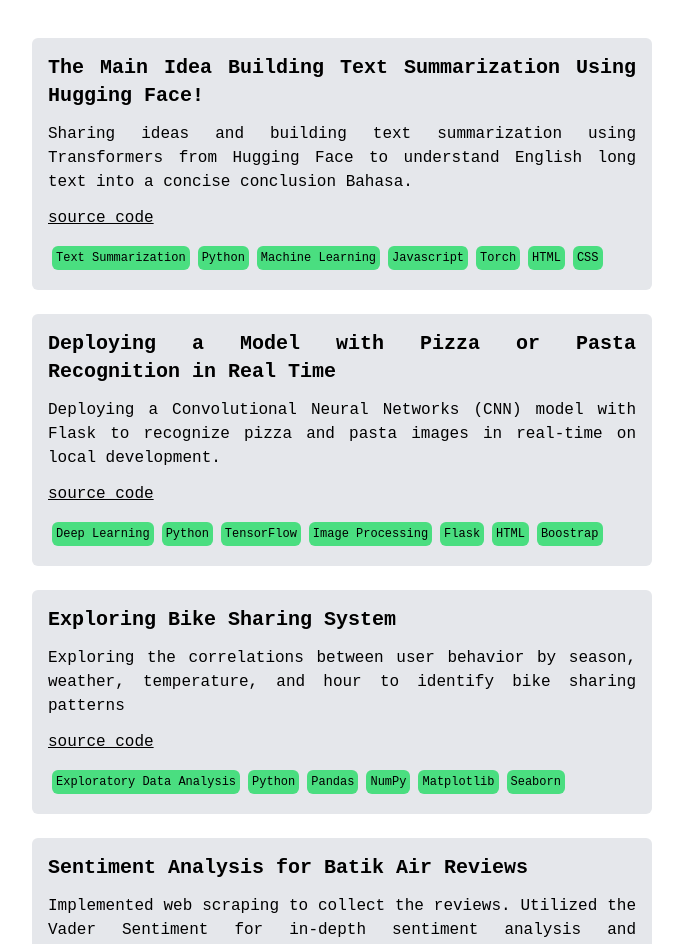
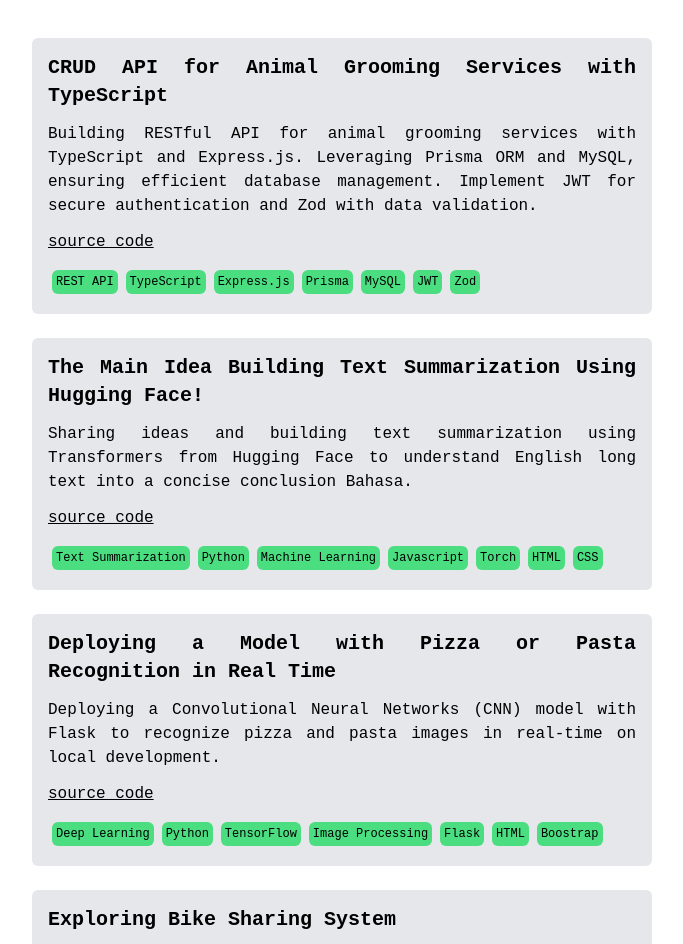
Before and after one commit to egrizq/web-v5, a Next.js app: page / in a window 1280 px wide. Shown: the part 500-1444 px from the top of the page, without its empty margins (298-981 px from the left). Built offline with nearby package versions, Linux system fonts and the light colour scheme.

Commit message:
add ts project + minor update

```diff
--- a/src/app/components/cards.tsx
+++ b/src/app/components/cards.tsx
@@ -25,6 +25,13 @@ const CreateCard: React.FC<{titleName: string, titleLink: string, mainText: stri
 const renderCard: React.FC<{show: boolean}> = ({show}) => {
     const data = [
         {
+            titleName: "Sentiment Analysis for Batik Air Reviews",
+            titleLink: "https://medium.com/@rizq.ramadhan17/sentiment-analysis-for-batik-air-reviews-b834d9b13391",
+            mainText: "Implemented web scraping to collect the reviews. Utilized the Vader Sentiment for in-depth sentiment analysis and visualization through Word Cloud",
+            linkCode: "https://github.com/egrizq/batik_air/blob/main/batik_air_reviews.ipynb",
+            tags: ["Python", "NLTK", "Beautiful Soup", "Vader Sentiment"]
+        },
+        {
             titleName: "Alphabet Recognition with CNN Model",
             titleLink: "https://medium.com/@rizq.ramadhan17/alphabet-recognition-with-cnns-model-34005fa5b89d",
             mainText: "Developed a Convolutional Neural Networks (CNN) model to recognize lowercase alphabets with 85% accuracy rate.",
@@ -37,7 +44,7 @@ const renderCard: React.FC<{show: boolean}> = ({show}) => {
             mainText: "Collection of my Power BI dashboards",
             linkCode: "https://medium.com/@rizq.ramadhan17/power-bi-dashboard-a-showcase-of-my-work-ebd1ba69859e ",
             tags: ["Power BI"]
-        }
+        },
     ]
 
     if(show) {
--- a/src/app/components/name.tsx
+++ b/src/app/components/name.tsx
@@ -1,7 +1,7 @@
 const Name: React.FC<{tag: string}> = ({tag}) => {
     return (
         <>
-            <div className="flex text-3xl text-bold">
+            <div className="flex text-3xl font-semibold">
                 {tag}
             </div>
         </>
--- a/src/app/page.tsx
+++ b/src/app/page.tsx
@@ -13,7 +13,7 @@ export default function Home() {
 
     const handleCopyEmail = () => {
         navigator.clipboard.writeText('rizq.ramadhan17@gmail.com');
-        alert("email has just copy!")
+        alert("The email has been copied.")
     }
 
     return (
@@ -65,13 +65,19 @@ export default function Home() {
 
             <div className="flex flex-col py-3">
                 <CreateCard
+                    titleName="CRUD API for Animal Grooming Services with TypeScript"
+                    titleLink="https://github.com/egrizq/animal-grooming/blob/master/README.md"
+                    mainText="Building RESTful API for animal grooming services with TypeScript and Express.js. Leveraging Prisma ORM and MySQL, ensuring efficient database management. Implement JWT for secure authentication and Zod with data validation."
+                    linkCode="https://github.com/egrizq/animal-grooming/tree/master/src"
+                    tags={["REST API", "TypeScript", "Express.js", "Prisma", "MySQL", "JWT", "Zod"]}
+                />
+                <CreateCard
                     titleName="The Main Idea Building Text Summarization Using Hugging Face!"
                     titleLink="https://medium.com/@rizq.ramadhan17/the-main-idea-building-text-summarization-using-hugging-face-fae34e7500f4"
                     mainText="Sharing ideas and building text summarization using Transformers from Hugging Face to understand English long text into a concise conclusion Bahasa."
                     linkCode="https://github.com/egrizq/text_summarization"
                     tags={["Text Summarization", "Python", "Machine Learning", "Javascript", "Torch", "HTML", "CSS"]}
                 />
-
                 <CreateCard
                     titleName="Deploying a Model with Pizza or Pasta Recognition in Real Time"
                     titleLink="https://medium.com/@rizq.ramadhan17/end-to-end-deploying-a-cnn-model-to-local-host-e509b85909f1"
@@ -79,21 +85,12 @@ export default function Home() {
                     linkCode="https://github.com/egrizq/pizza_or_pasta/tree/master"
                     tags={["Deep Learning", "Python", "TensorFlow", "Image Processing", "Flask", "HTML", "Boostrap"]}
                 />
-
                 <CreateCard
                     titleName="Exploring Bike Sharing System"
                     titleLink="https://medium.com/@rizq.ramadhan17/bike-sharing-analysis-cc8f1c987b1e"
                     mainText="Exploring the correlations between user behavior by season, weather, temperature, and hour to identify bike sharing patterns"
                     linkCode="https://medium.com/@rizq.ramadhan17/bike-sharing-analysis-cc8f1c987b1e"
                     tags={["Exploratory Data Analysis", "Python", "Pandas", "NumPy", "Matplotlib", "Seaborn"]}
-                />
-
-                <CreateCard
-                    titleName="Sentiment Analysis for Batik Air Reviews"
-                    titleLink="https://medium.com/@rizq.ramadhan17/sentiment-analysis-for-batik-air-reviews-b834d9b13391"
-                    mainText="Implemented web scraping to collect the reviews. Utilized the Vader Sentiment for in-depth sentiment analysis and visualization through Word Cloud"
-                    linkCode="https://github.com/egrizq/batik_air/blob/main/batik_air_reviews.ipynb"
-                    tags={["Python", "NLTK", "Beautiful Soup", "Vader Sentiment"]}
                 />
 
                 {renderCard({show})}
```
Lines whose indentation alone changed are shown as unchanged.
